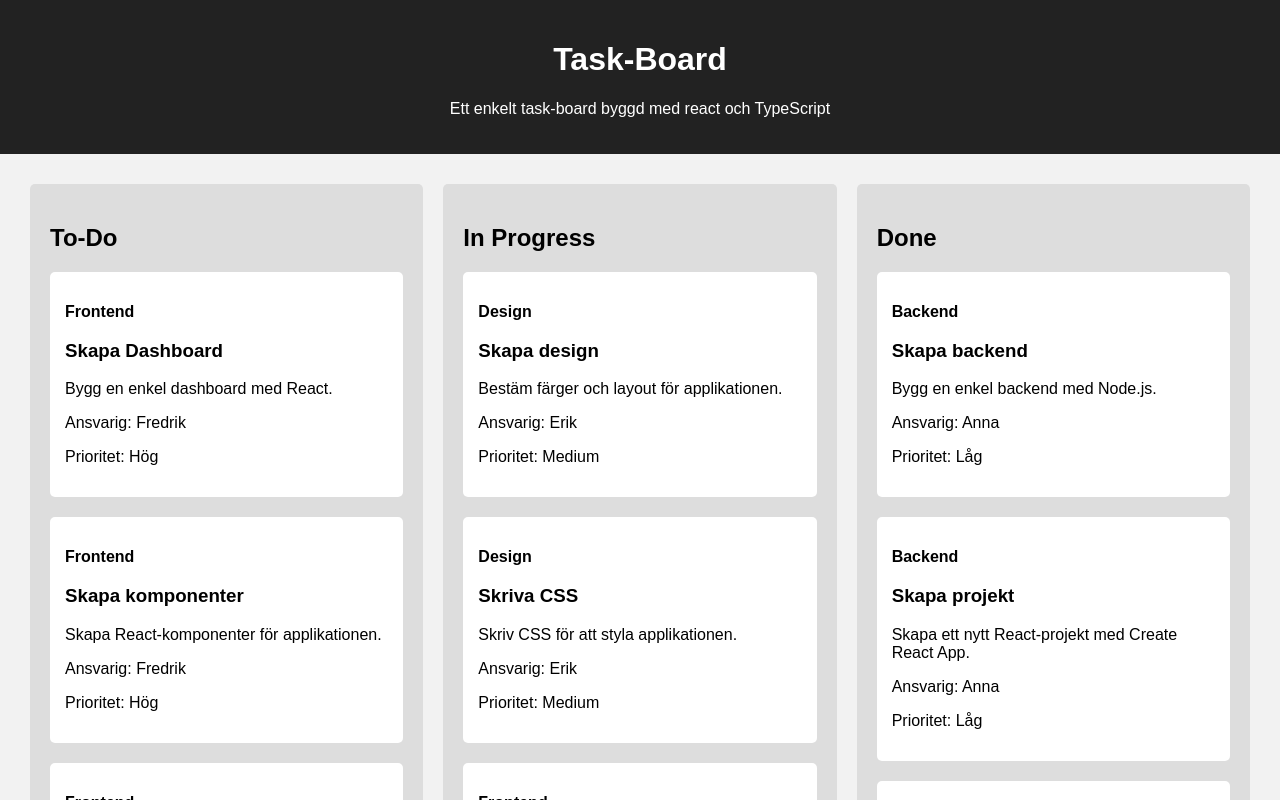
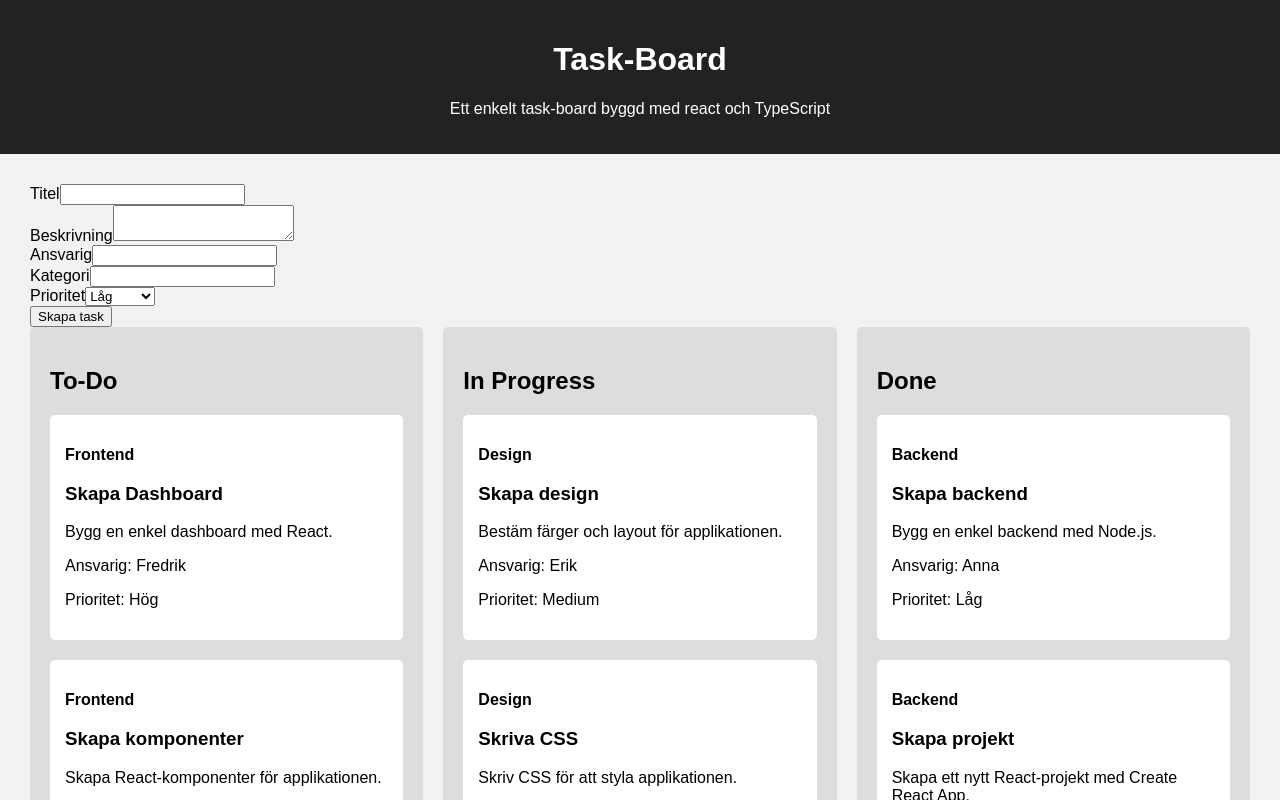
Before and after one commit to FredrikAlmen93/task-board, a React (Vite) app: page / in a window 1280 px wide. Shown: the top 800 px of the page. Built offline with nearby package versions, Linux system fonts and the light colour scheme.

Commit message:
Refactor task priority terminology to 'prioritet' and integrate NewTaskForm component

```diff
--- a/src/App.tsx
+++ b/src/App.tsx
@@ -1,4 +1,5 @@
 import type { Task } from "./types/Task";
+import NewTaskForm from "./components/NewTaskForm";
 import Header from "./components/Header";
 import Footer from "./components/Footer";
 import TaskCard from "./components/TaskCard";
@@ -13,6 +14,7 @@ function App() {
     <>
       <Header />
       <main>
+        <NewTaskForm />
         <div>
           <Column title="To-Do">
             {todoTasks.map((task) => (
@@ -23,7 +25,7 @@ function App() {
                 description={task.description}
                 assignee={task.assignee}
                 category={task.category}
-                priority={task.priority}
+                prioritet={task.prioritet}
               />
             ))}
           </Column>
@@ -36,7 +38,7 @@ function App() {
                 description={task.description}
                 assignee={task.assignee}
                 category={task.category}
-                priority={task.priority}
+                prioritet={task.prioritet}
               />
             ))}
           </Column>
@@ -49,7 +51,7 @@ function App() {
                 description={task.description}
                 assignee={task.assignee}
                 category={task.category}
-                priority={task.priority}
+                prioritet={task.prioritet}
               />
             ))}
           </Column>
@@ -67,7 +69,7 @@ const tasks: Task[] = [
     description: "Bygg en enkel dashboard med React.",
     assignee: "Fredrik",
     category: "Frontend",
-    priority: "Hög",
+    prioritet: "Hög",
     status: "To-Do",
   },
   {
@@ -76,7 +78,7 @@ const tasks: Task[] = [
     description: "Bestäm färger och layout för applikationen.",
     assignee: "Erik",
     category: "Design",
-    priority: "Medium",
+    prioritet: "Medium",
     status: "In Progress",
   },
   {
@@ -85,7 +87,7 @@ const tasks: Task[] = [
     description: "Bygg en enkel backend med Node.js.",
     assignee: "Anna",
     category: "Backend",
-    priority: "Låg",
+    prioritet: "Låg",
     status: "Done",
   },
   {
@@ -94,7 +96,7 @@ const tasks: Task[] = [
     description: "Skapa React-komponenter för applikationen.",
     assignee: "Fredrik",
     category: "Frontend",
-    priority: "Hög",
+    prioritet: "Hög",
     status: "To-Do",
   },
   {
@@ -103,7 +105,7 @@ const tasks: Task[] = [
     description: "Skriv CSS för att styla applikationen.",
     assignee: "Erik",
     category: "Design",
-    priority: "Medium",
+    prioritet: "Medium",
     status: "In Progress",
   },
   {
@@ -112,7 +114,7 @@ const tasks: Task[] = [
     description: "Testa React-komponenter för applikationen med Vitest.",
     assignee: "Fredrik",
     category: "Frontend",
-    priority: "Hög",
+    prioritet: "Hög",
     status: "To-Do",
   },
   {
@@ -121,7 +123,7 @@ const tasks: Task[] = [
     description: "Skapa ett nytt React-projekt med Create React App.",
     assignee: "Anna",
     category: "Backend",
-    priority: "Låg",
+    prioritet: "Låg",
     status: "Done",
   },
   {
@@ -130,7 +132,7 @@ const tasks: Task[] = [
     description: "Skapa en header-komponent för applikationen.",
     assignee: "Fredrik",
     category: "Frontend",
-    priority: "Hög",
+    prioritet: "Hög",
     status: "In Progress",
   },
   {
@@ -139,7 +141,7 @@ const tasks: Task[] = [
     description: "Skapa en footer-komponent för applikationen.",
     assignee: "Erik",
     category: "Design",
-    priority: "Medium",
+    prioritet: "Medium",
     status: "Done",
   },
 ];
--- a/src/components/NewTaskForm.tsx
+++ b/src/components/NewTaskForm.tsx
@@ -5,7 +5,7 @@ function NewTaskForm() {
   const [description, setDescription] = useState("");
   const [assignee, setAssignee] = useState("");
   const [category, setCategory] = useState("");
-  const [priority, setPriority] = useState("");
+  const [prioritet, setprioritet] = useState("");
 
   const handleSubmit = (event: React.SubmitEvent<HTMLFormElement>) => {
     event.preventDefault();
@@ -15,7 +15,7 @@ function NewTaskForm() {
       description,
       assignee,
       category,
-      priority,
+      prioritet,
     });
   };
 
@@ -56,11 +56,11 @@ function NewTaskForm() {
         />
       </div>
       <div>
-        <label htmlFor="priority">Prioritet</label>
+        <label htmlFor="prioritet">Prioritet</label>
         <select
-          id="priority"
-          value={priority}
-          onChange={(event) => setPriority(event.target.value)}
+          id="prioritet"
+          value={prioritet}
+          onChange={(event) => setprioritet(event.target.value)}
         >
           <option value="Låg">Låg</option>
           <option value="Medium">Medium</option>
--- a/src/components/TaskCard.tsx
+++ b/src/components/TaskCard.tsx
@@ -4,7 +4,7 @@ type TaskCardProps = {
   description: string;
   assignee: string;
   category: string;
-  priority: string;
+  prioritet: string;
 };
 
 function TaskCard({
@@ -12,7 +12,7 @@ function TaskCard({
   description,
   assignee,
   category,
-  priority,
+  prioritet,
 }: TaskCardProps) {
   return (
     <article>
@@ -20,7 +20,7 @@ function TaskCard({
       <h3>{title}</h3>
       <p>{description}</p>
       <p>Ansvarig: {assignee}</p>
-      <p>Prioritet: {priority}</p>
+      <p>Prioritet: {prioritet}</p>
     </article>
   );
 }
--- a/src/types/Task.ts
+++ b/src/types/Task.ts
@@ -6,6 +6,6 @@ export type Task = {
   description: string;
   assignee: string;
   category: string;
-    priority: string;
+  prioritet: string;
   status: TaskStatus;
 };
```
Also changed, not shown: 1 other file (tests, documents, lock files or other folders). Lines whose indentation alone changed are shown as unchanged.
